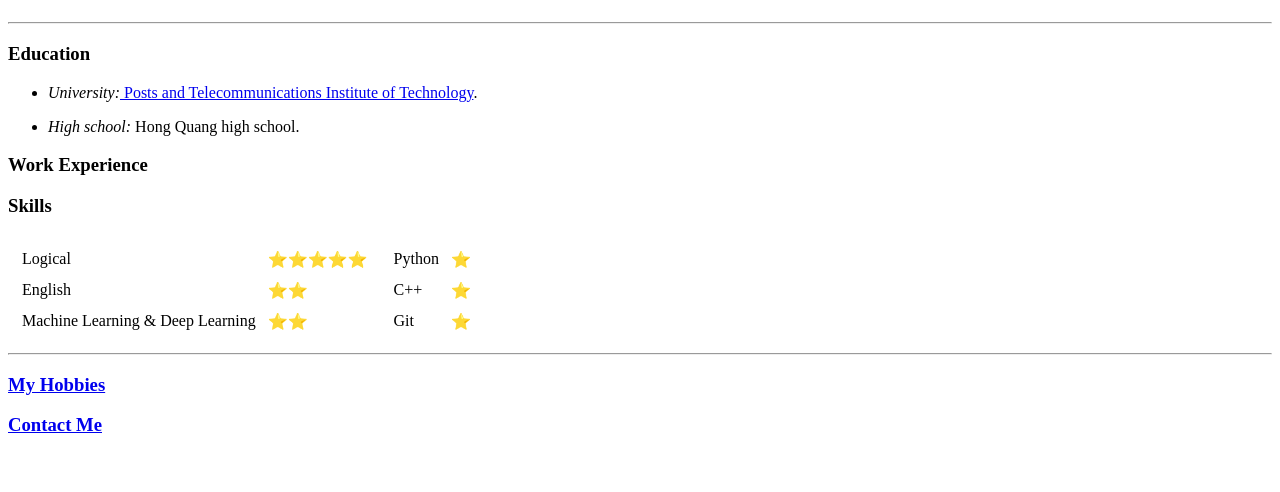
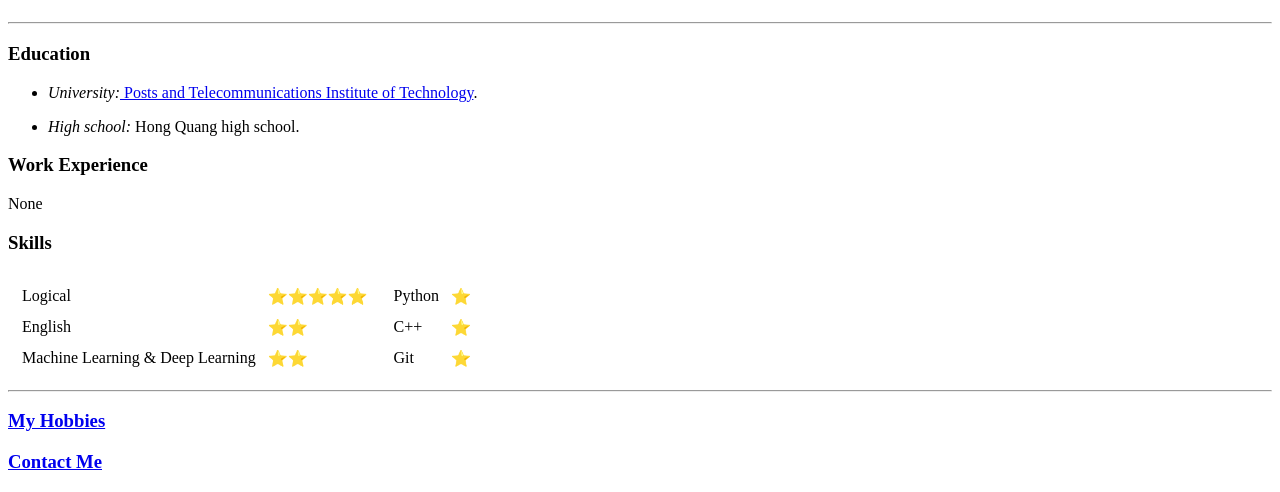
Before and after one commit to chuthimai/My_CV, a plain HTML site: page index.html in a window 1280 px wide. Shown: the part 363-855 px from the top of the page. Before the commit the page ends 818 px from the top, so only its background shows below. Drawn offline with Linux system fonts and the light colour scheme.

Commit message:
Work Experience
add None

```diff
--- a/index.html
+++ b/index.html
@@ -33,6 +33,7 @@
         </ul>
 
         <h3>Work Experience</h3>
+        <p>None</p>
 
         <h3>Skills</h3>
         <table>
```
